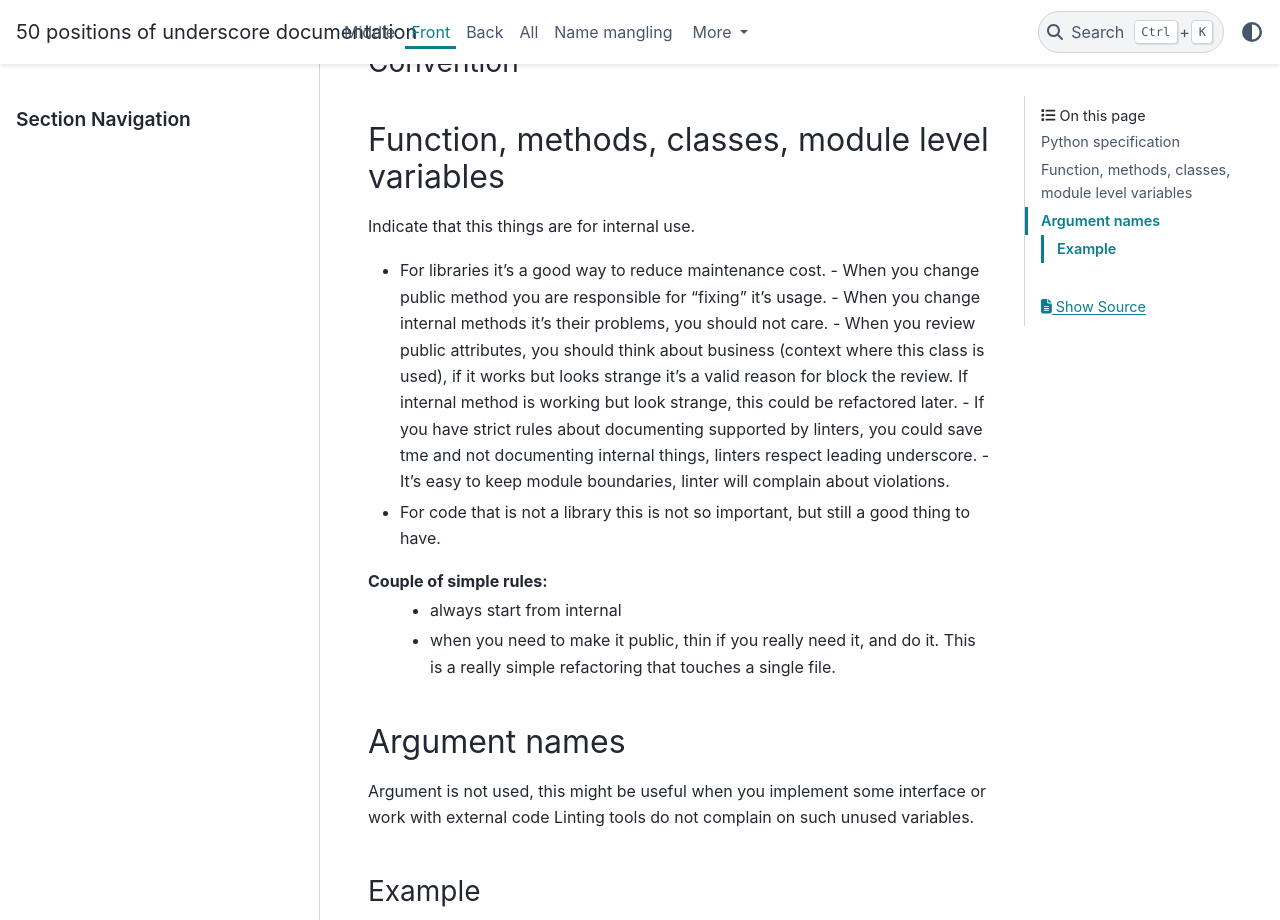
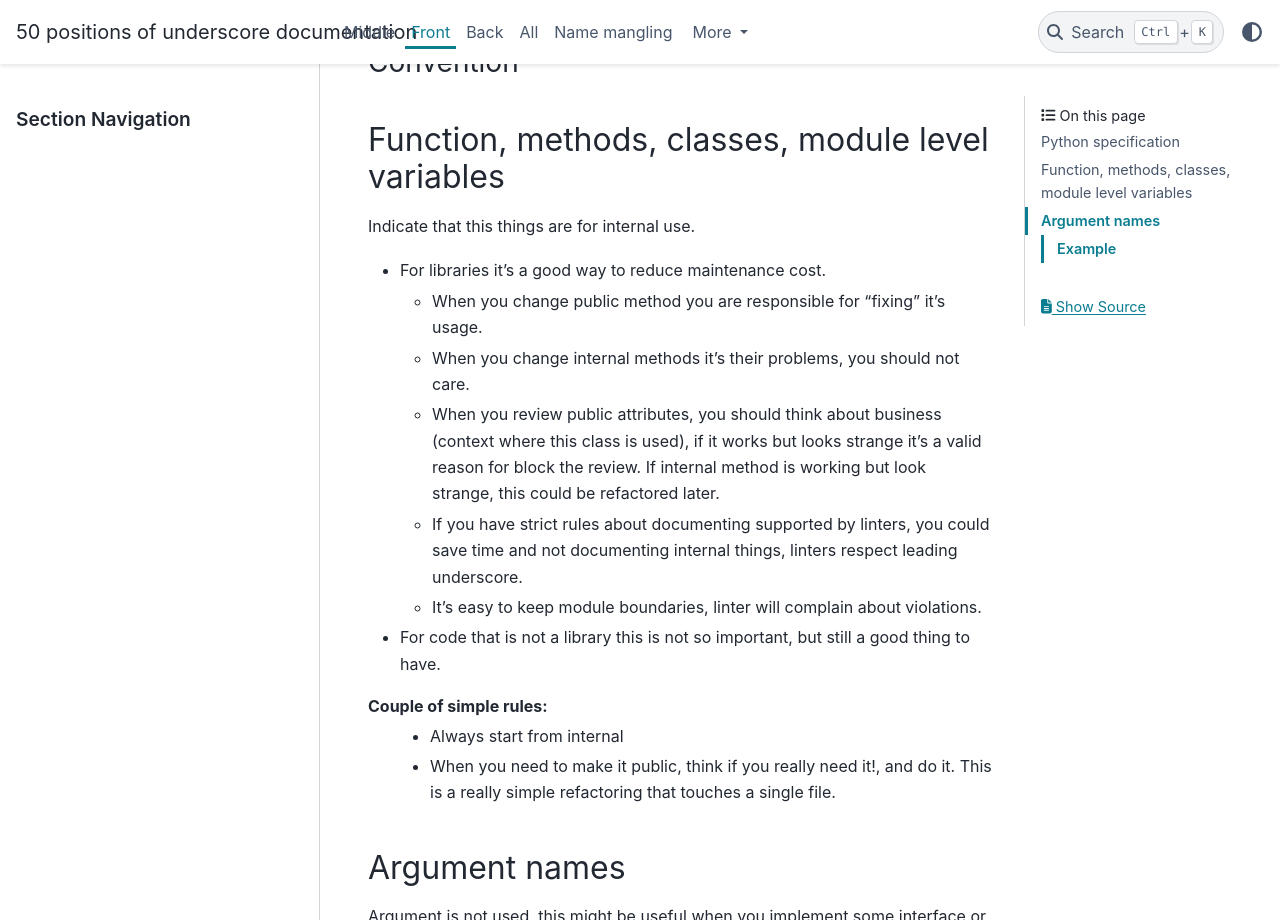
Before and after one commit to Cjkjvfnby/50_positions_of_underscore, a Sphinx documentation site: the page built from source/02_front.rst, in a window 1280 px wide and 1400 px high, scrolled down 1029 px, cut to the strip 0-920 px from the top of the window. Built offline with Sphinx 7.4.7 and the PyData theme 0.15.4, drawn with Linux system fonts in a browser that asks for light colours; some of the changed text lies outside the part shown.

```diff
--- a/source/01_middle.rst
+++ b/source/01_middle.rst
@@ -1,6 +1,6 @@
 Middle
 ======
-You could put underscore in the middle of python names.
+You could put underscore in the middle of Python names.
 
 .. image:: _static/snake_case.png
    :width: 600
@@ -12,7 +12,7 @@ No
 
 Convention
 __________
-Snake case naming convention is using underscore in the middle. Many python projects are using it.
+Snake case naming convention is using underscore in the middle. Many Python projects are using it.
 
 
 Example
--- a/source/02_front.rst
+++ b/source/02_front.rst
@@ -18,23 +18,23 @@ Function, methods, classes, module level variables
 Indicate that this things are for internal use.
 
 - For libraries it's a good way to reduce maintenance cost.
+
   - When you change public method you are responsible for "fixing" it's usage.
   - When you change internal methods it's their problems, you should not care.
   - When you review public attributes, you should think about business (context where this class is used), if it works but  looks strange it's a valid reason for block the review. If internal method is working but look strange, this could be  refactored later.
-  - If you have strict rules about documenting supported by linters, you could save tme and not documenting internal things, linters respect leading underscore.
+  - If you have strict rules about documenting supported by linters, you could save time and not documenting internal things, linters respect leading underscore.
   - It's easy to keep module boundaries, linter will complain about violations.
 
 - For code that is not a library this is not so important, but still a good thing to have.
 
 Couple of simple rules:
- - always start from internal
- - when you need to make it public, thin if you really need it, and do it. This is a really simple refactoring that touches a single file.
-
+ - Always start from internal
+ - When you need to make it public, think if you really need it!, and do it. This is a really simple refactoring that touches a single file.
 
 
 Argument names
 --------------
-Argument is not used, this might be useful when you implement some interface or work with external code
+Argument is not used, this might be useful when you implement some interface or work with external code.
 Linting tools do not complain on such unused variables.
 
 
--- a/source/03_back.rst
+++ b/source/03_back.rst
@@ -1,6 +1,9 @@
 Back
 ======
 Also know as trailing underscore.  This case is focused on a single trailing underscore. Double will be covered later.
+
+.. image:: _static/py_knot.png
+   :width: 600
 
 Python specification
 --------------------
--- a/source/04_all.rst
+++ b/source/04_all.rst
@@ -1,6 +1,10 @@
 All
 ===
 The whole name is underscore[s]
+
+.. image:: _static/py_flat.png
+   :width: 600
+
 
 Python specification
 --------------------
--- a/source/06_magic.rst
+++ b/source/06_magic.rst
@@ -15,7 +15,7 @@ Yes, this is part of Python specification
 Convention
 __________
 
-Thing twice before adding own one. This might be confusing.
+Think twice before adding an own one. This might be confusing.
 
 You should not call this methods directly outside of the method.
 
```
Also changed, not shown: other parts of source/03_back.rst (+1 -1 lines), source/05__name_mangling.rst (+3 -4 lines), source/_static/py_flat.png (added), source/_static/py_knot.png (added).
